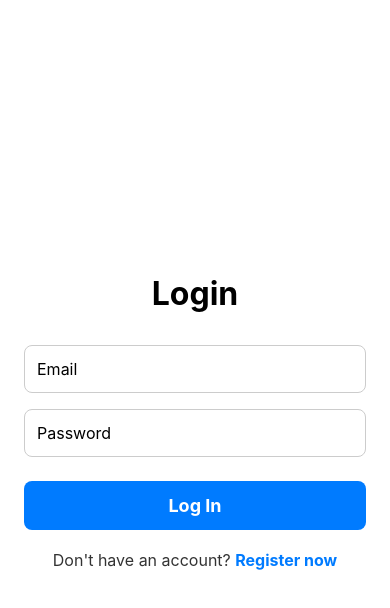
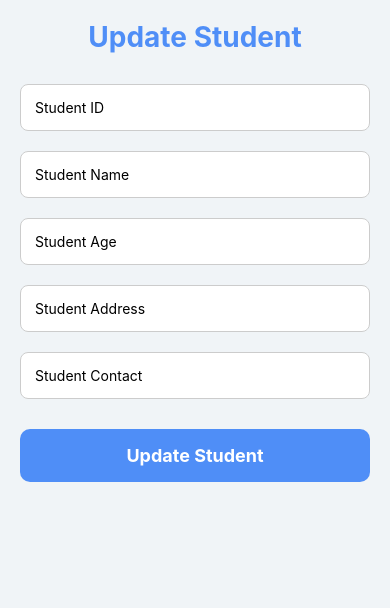
Before and after one commit to binojmadhuranga/MobileApp-StudentManagmentSystem, a React Native app: screen /UpdateStudent in a window 390 px wide. Shown: the top 608 px of the page. Built offline with nearby package versions, Linux system fonts and the light colour scheme.

Commit message:
complete student delete mechanism.

```diff
--- a/App.js
+++ b/App.js
@@ -15,6 +15,9 @@ import Home from './src/screens/Home/Home';
 import AuthLoading from './src/screens/AuthLoading/AuthLoading';
 import Menu from './src/screens/Menu/Menu';
 import SaveStudent from './src/screens/SaveStudent/SaveStudent';
+import UpdateStudent from './src/screens/UpdateStudent/UpdateStudent';
+import DeleteStudent from './src/screens/DeleteStudent/DeleteStudent';
+import GetAllStudents from './src/screens/GetAllStudents/GetAllStudents';
 
 
 function App() {
@@ -30,7 +33,10 @@ function App() {
         <Stack.Screen name="Register" component={Register} />
         <Stack.Screen name="Home" component={Home} />
         <Stack.Screen name="Menu" component={Menu} />
-         <Stack.Screen name="SaveStudent" component={SaveStudent} />
+        <Stack.Screen name="SaveStudent" component={SaveStudent} />
+        <Stack.Screen name="UpdateStudent" component={UpdateStudent} />
+        <Stack.Screen name="DeleteStudent" component={DeleteStudent} />
+        {/* <Stack.Screen name="GetAllStudents" component={GetAllStudents} /> */}
       </Stack.Navigator>
     </NavigationContainer>
   );
--- /dev/null
+++ b/src/screens/DeleteStudent/DeleteStudent.js
@@ -0,0 +1,121 @@
+import React, { useState } from 'react';
+import {
+    View,
+    Text,
+    TextInput,
+    TouchableOpacity,
+    StyleSheet,
+    Alert,
+    SafeAreaView
+} from 'react-native';
+import AsyncStorage from '@react-native-async-storage/async-storage';
+
+const DeleteStudent = () => {
+    const [studentId, setStudentId] = useState('');
+
+    const handleDelete = async () => {
+        if (!studentId) {
+            Alert.alert('Validation', 'Student ID is required');
+            return;
+        }
+
+        Alert.alert('Confirm Delete', `Are you sure you want to delete student ID ${studentId}?`, [
+            {
+                text: 'Cancel',
+                style: 'cancel'
+            },
+            {
+                text: 'Delete',
+                style: 'destructive',
+                onPress: async () => {
+                    try {
+                        const token = await AsyncStorage.getItem('userToken');
+
+                        if (!token) {
+                            Alert.alert('Error', 'User token not found. Please login again.');
+                            return;
+                        }
+
+                        const url = `https://student-api.acpt.lk/api/student/delete/${studentId}`;
+
+                        const response = await fetch(url, {
+                            method: 'DELETE',
+                            headers: {
+                                'Authorization': `Bearer ${token}`
+                            }
+                        });
+
+                        const data = await response.json();
+
+                        if (response.ok) {
+                            Alert.alert('Success', 'Student deleted successfully');
+                            setStudentId('');
+                        } else {
+                            Alert.alert('Error', data.message || 'Failed to delete student');
+                        }
+
+                    } catch (error) {
+                        console.error('Delete Error:', error);
+                        Alert.alert('Error', 'Something went wrong. Try again later.');
+                    }
+                }
+            }
+        ]);
+    };
+
+    return (
+        <SafeAreaView style={styles.container}>
+            <Text style={styles.title}>Delete Student</Text>
+
+            <TextInput
+                style={styles.input}
+                placeholder="Enter Student ID"
+                value={studentId}
+                onChangeText={setStudentId}
+                keyboardType="numeric"
+            />
+
+            <TouchableOpacity style={styles.button} onPress={handleDelete}>
+                <Text style={styles.buttonText}>Delete Student</Text>
+            </TouchableOpacity>
+        </SafeAreaView>
+    );
+};
+
+const styles = StyleSheet.create({
+    container: {
+        flex: 1,
+        backgroundColor: '#f0f4f7',
+        padding: 20,
+        justifyContent: 'center',
+    },
+    title: {
+        fontSize: 28,
+        marginBottom: 20,
+        textAlign: 'center',
+        fontWeight: 'bold',
+        color: '#4F8EF7',
+    },
+    input: {
+        backgroundColor: '#fff',
+        padding: 14,
+        marginVertical: 10,
+        borderRadius: 8,
+        borderWidth: 1,
+        borderColor: '#ccc',
+    },
+    button: {
+        backgroundColor: '#FF4F4F',
+        paddingVertical: 16,
+        borderRadius: 10,
+        marginTop: 20,
+        alignItems: 'center',
+    },
+    buttonText: {
+        color: '#fff',
+        fontSize: 18,
+        fontWeight: 'bold',
+    },
+});
+
+export default DeleteStudent;
--- /dev/null
+++ b/src/screens/UpdateStudent/UpdateStudent.js
@@ -0,0 +1,156 @@
+import React, { useState } from 'react';
+import {
+    View,
+    Text,
+    TextInput,
+    TouchableOpacity,
+    StyleSheet,
+    Alert,
+    SafeAreaView,
+    ScrollView
+} from 'react-native';
+import AsyncStorage from '@react-native-async-storage/async-storage';
+
+const UpdateStudent = () => {
+    const [studentId, setStudentId] = useState('');
+    const [studentName, setStudentName] = useState('');
+    const [studentAge, setStudentAge] = useState('');
+    const [studentAddress, setStudentAddress] = useState('');
+    const [studentContact, setStudentContact] = useState('');
+
+    const handleUpdate = async () => {
+        if (!studentId || !studentName || !studentAge || !studentAddress || !studentContact) {
+            Alert.alert('Validation', 'All fields are required');
+            return;
+        }
+
+        try {
+            const token = await AsyncStorage.getItem('userToken');
+
+            if (!token) {
+                Alert.alert('Error', 'User token not found. Please login again.');
+                return;
+            }
+
+            const url = `https://student-api.acpt.lk/api/student/update/${studentId}`;
+
+            const response = await fetch(url, {
+                method: 'PUT',
+                headers: {
+                    'Content-Type': 'application/json',
+                    'Authorization': `Bearer ${token}`
+                },
+                body: JSON.stringify({
+                    student_name: studentName,
+                    student_age: studentAge,
+                    student_address: studentAddress,
+                    student_contact: studentContact
+                })
+            });
+
+            const data = await response.json();
+
+            if (response.ok) {
+                Alert.alert('Success', 'Student updated successfully');
+                setStudentId('');
+                setStudentName('');
+                setStudentAge('');
+                setStudentAddress('');
+                setStudentContact('');
+            } else {
+                Alert.alert('Error', data.message || 'Failed to update student');
+            }
+
+        } catch (error) {
+            console.error('Update Error:', error);
+            Alert.alert('Error', 'Something went wrong. Try again later.');
+        }
+    };
+
+    return (
+        <SafeAreaView style={styles.container}>
+            <ScrollView contentContainerStyle={styles.inner}>
+                <Text style={styles.title}>Update Student</Text>
+
+                <TextInput
+                    style={styles.input}
+                    placeholder="Student ID"
+                    value={studentId}
+                    onChangeText={setStudentId}
+                    keyboardType="numeric"
+                />
+
+                <TextInput
+                    style={styles.input}
+                    placeholder="Student Name"
+                    value={studentName}
+                    onChangeText={setStudentName}
+                />
+                <TextInput
+                    style={styles.input}
+                    placeholder="Student Age"
+                    value={studentAge}
+                    onChangeText={setStudentAge}
+                    keyboardType="numeric"
+                />
+                <TextInput
+                    style={styles.input}
+                    placeholder="Student Address"
+                    value={studentAddress}
+                    onChangeText={setStudentAddress}
+                />
+                <TextInput
+                    style={styles.input}
+                    placeholder="Student Contact"
+                    value={studentContact}
+                    onChangeText={setStudentContact}
+                    keyboardType="phone-pad"
+                />
+
+                <TouchableOpacity style={styles.button} onPress={handleUpdate}>
+                    <Text style={styles.buttonText}>Update Student</Text>
+                </TouchableOpacity>
+            </ScrollView>
+        </SafeAreaView>
+    );
+};
+
+const styles = StyleSheet.create({
+    container: {
+        flex: 1,
+        backgroundColor: '#f0f4f7',
+    },
+    inner: {
+        padding: 20,
+        justifyContent: 'center',
+    },
+    title: {
+        fontSize: 28,
+        marginBottom: 20,
+        textAlign: 'center',
+        fontWeight: 'bold',
+        color: '#4F8EF7',
+    },
+    input: {
+        backgroundColor: '#fff',
+        padding: 14,
+        marginVertical: 10,
+        borderRadius: 8,
+        borderWidth: 1,
+        borderColor: '#ccc',
+    },
+    button: {
+        backgroundColor: '#4F8EF7',
+        paddingVertical: 16,
+        borderRadius: 10,
+        marginTop: 20,
+        alignItems: 'center',
+    },
+    buttonText: {
+        color: '#fff',
+        fontSize: 18,
+        fontWeight: 'bold',
+    },
+});
+
+export default UpdateStudent;
```
Also changed, not shown: src/screens/GetAllStudents/GetAllStudents.js (added).
